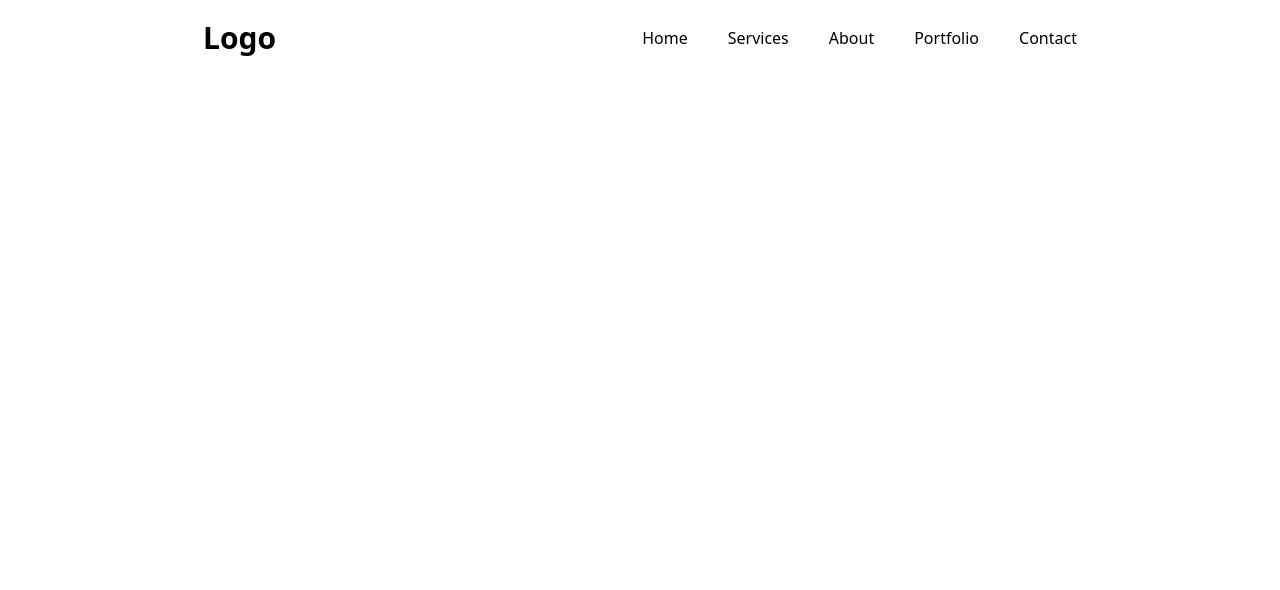
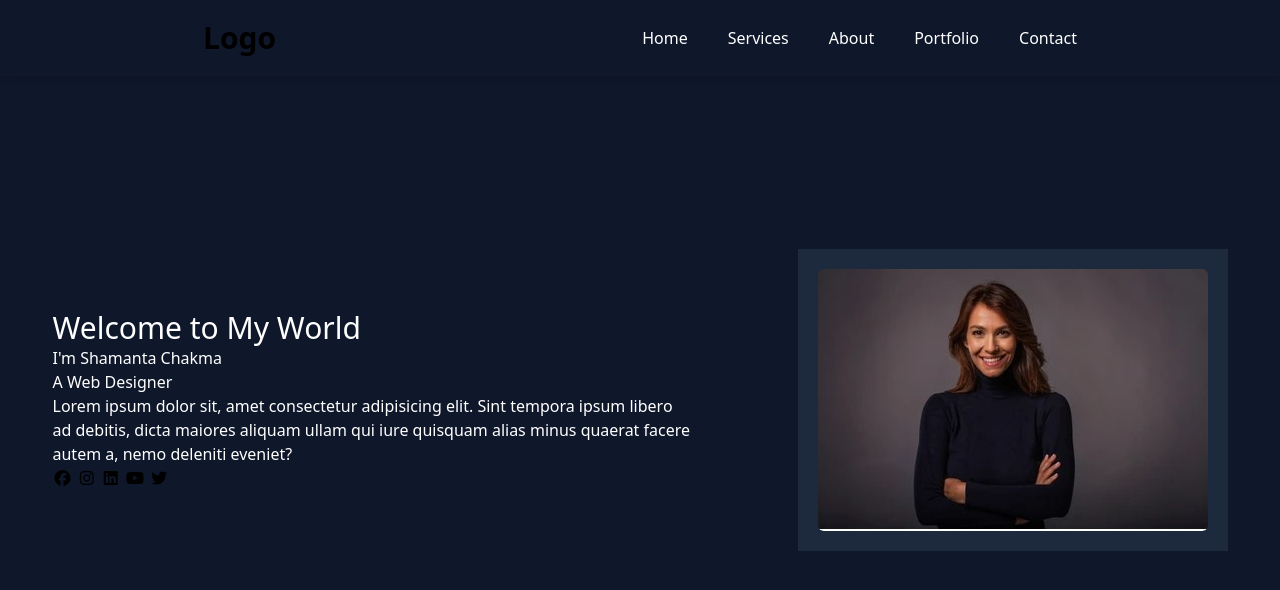
Before and after one commit to shama77-creator/My-portfolio, a plain HTML site: page index.html in a window 1280 px wide. Drawn offline with nearby package versions, Linux system fonts and the light colour scheme.

Commit message:
navber create

```diff
--- a/index.html
+++ b/index.html
@@ -5,13 +5,14 @@
     <meta charset="UTF-8" />
     <meta name="viewport" content="width=device-width, initial-scale=1.0" />
     <script src="https://cdn.jsdelivr.net/npm/@tailwindcss/browser@4"></script>
+    <link rel="stylesheet" href="https://cdnjs.cloudflare.com/ajax/libs/font-awesome/7.0.1/css/all.min.css" integrity="sha512-2SwdPD6INVrV/lHTZbO2nodKhrnDdJK9/kg2XD1r9uGqPo1cUbujc+IYdlYdEErWNu69gVcYgdxlmVmzTWnetw==" crossorigin="anonymous" referrerpolicy="no-referrer" />
     <title>Shamanta's Portfolio</title>
 </head>
 
 <body>
-    <nav class="p-5 flex items-center justify-around">
+    <nav class="p-5 flex items-center justify-around shadow-md bg-transparent fixed w-full">
         <h1 class="text-3xl font-bold">Logo</h1>
-        <ul class="flex gap-10">
+        <ul class="flex gap-10 text-white">
             <li><a href="">Home</a></li>
             <li><a href="">Services</a></li>
             <li><a href="">About</a></li>
@@ -19,6 +20,26 @@
             <li><a href="">Contact</a></li>
 
         </ul>
-     </nav>
+    </nav>
+    <header class="bg-slate-900 h-screen flex items-center justify-around">
+        <div class="w-1/2" >
+            <h2 class="text-3xl text-white">
+                Welcome to My World
+            </h2>
+            <h1 class="text-white">I'm Shamanta Chakma <br>
+                A Web Designer</h1>
+            <p class="text-white">Lorem ipsum dolor sit, amet consectetur adipisicing elit. Sint tempora ipsum libero ad debitis, dicta
+                maiores aliquam ullam qui iure quisquam alias minus quaerat facere autem a, nemo deleniti eveniet?</p>
+                <a href="https://www.facebook.com/"><i class="fa-brands fa-facebook"></i></a>
+                <a href="https://www.instagram.com/"><i class="fa-brands fa-instagram"></i></a>
+                <a href="https://www.linkedin.com/"><i class="fa-brands fa-linkedin"></i></a>
+                <a href="https://www.youtube.com/"><i class="fa-brands fa-youtube"></i></a>
+                <a href="https://x.com/i/flow/login"><i class="fa-brands fa-twitter"></i></a>
+        </div>
+        <div class="bg-slate-800 p-5 ro">
+            <img class="rounded-md" src="./Image/closeup-attractive-middle-aged-woman-260nw-2247090587 (1).jpg" alt="">
+        </div>
+    </header>
 </body>
+
 </html>
```
Also changed, not shown: Image/34기_성지윤.jpg (added), Image/beautiful-woman-face-healthy-skin-260nw-1880700373.webp (added), Image/closeup-attractive-middle-aged-woman-260nw-2247090587 (1).jpg (added), Image/closeup-attractive-middle-aged-woman-260nw-2247090587 (1).webp (added), Image/closeup-attractive-middle-aged-woman-260nw-2247090587.webp (added), Image/female-developer-thinking-typing-on-260nw-2324952347.webp (added), Image/woman-coding-image-gallery-home-office-night-photo.jpg (added), Image/【2023韓國首爾】韓式證件照、韓風婚紗照、韓服寫真照，韓國街拍照-一次體驗！.jpg (added).
